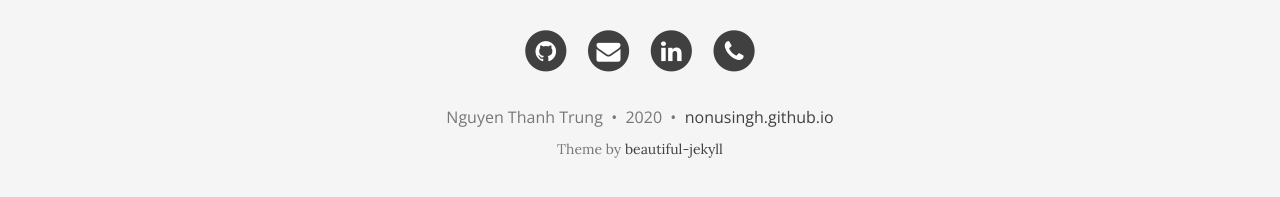
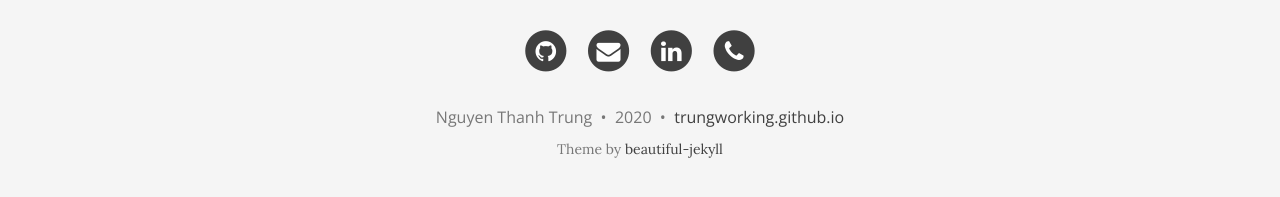
Before and after one commit to trungworking/trungworking.github.io, a Jekyll site: the page built from aboutme.md, in a window 1280 px wide. Shown: the part 520-717 px from the top of the page. Built offline with Jekyll 4.4.1, drawn with Linux system fonts in a browser that asks for light colours; nearby versions of some CDN libraries.

Commit message:
change url pretty

```diff
--- a/_config.yml
+++ b/_config.yml
@@ -100,7 +100,7 @@ share-links-active:
 
 # How to display the link to the website in the footer
 # Remove this if you don't want a link in the footer
-url-pretty: "nonusingh.github.io"  # eg. "deanattali.com/beautiful-jekyll"
+url-pretty: "trungworking.github.io"  # eg. "deanattali.com/beautiful-jekyll"
 
 # --- Misc --- #
 # Fill in your Disqus shortname (NOT the userid) if you want to support Disqus comments
```
